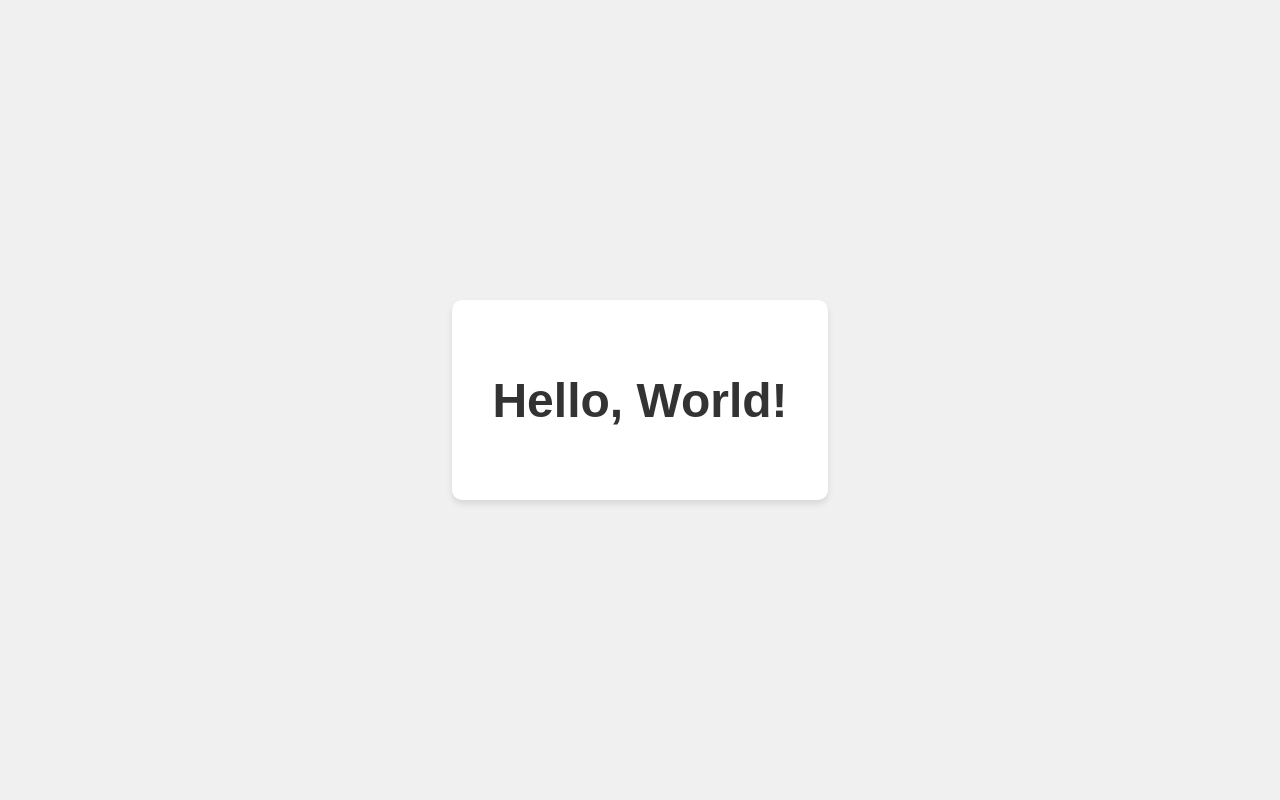
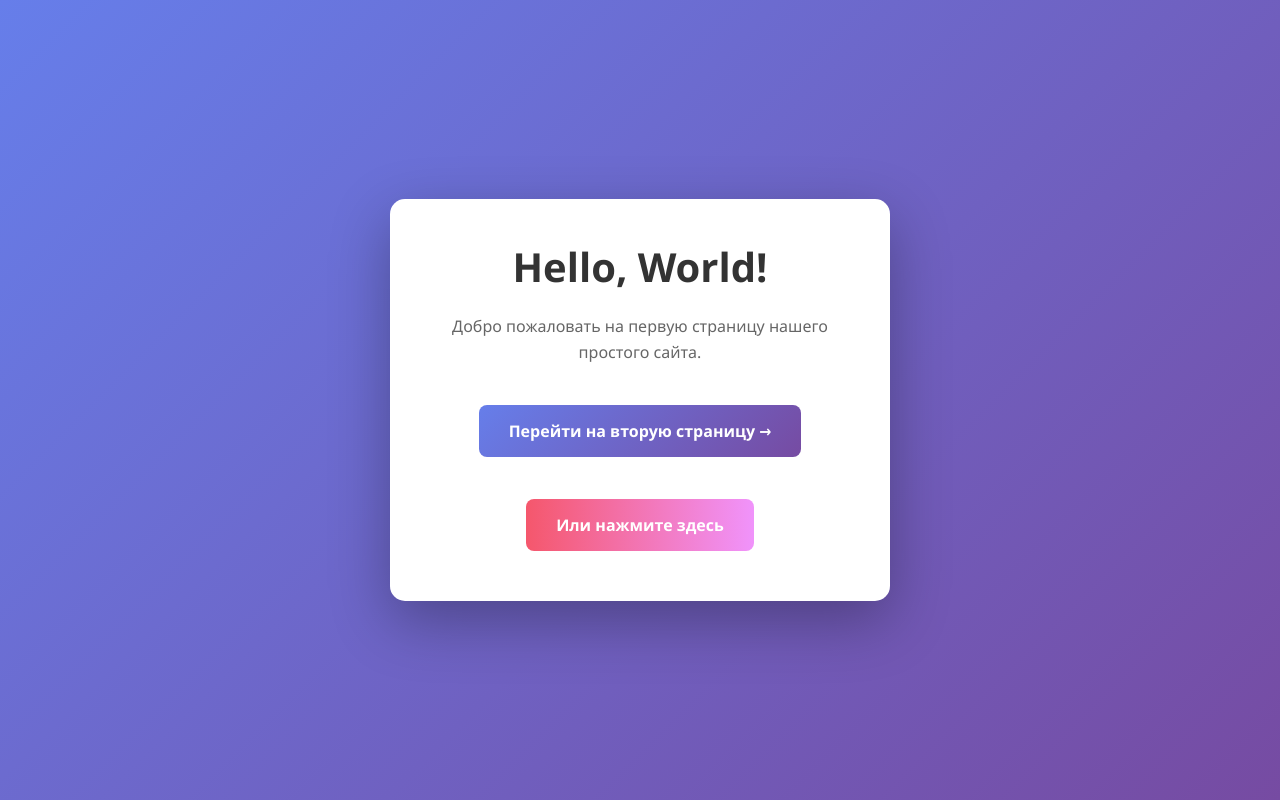
Before and after one commit to poilk777/test, a plain HTML site: page index.html in a window 1280 px wide. Drawn offline with Linux system fonts and the light colour scheme.

Commit message:
Добавить главную страницу Hello World с кнопкой перехода

```diff
--- a/index.html
+++ b/index.html
@@ -3,33 +3,78 @@
 <head>
     <meta charset="UTF-8">
     <meta name="viewport" content="width=device-width, initial-scale=1.0">
-    <title>Hello World</title>
+    <title>Главная страница</title>
     <style>
+        * {
+            margin: 0;
+            padding: 0;
+            box-sizing: border-box;
+        }
+
         body {
-            font-family: Arial, sans-serif;
+            font-family: 'Segoe UI', Tahoma, Geneva, Verdana, sans-serif;
+            background: linear-gradient(135deg, #667eea 0%, #764ba2 100%);
+            min-height: 100vh;
             display: flex;
             justify-content: center;
             align-items: center;
-            height: 100vh;
-            margin: 0;
-            background-color: #f0f0f0;
+            padding: 20px;
         }
+
         .container {
+            background: white;
+            padding: 40px 60px;
+            border-radius: 15px;
+            box-shadow: 0 20px 60px rgba(0,0,0,0.3);
             text-align: center;
-            padding: 40px;
-            background-color: white;
-            border-radius: 10px;
-            box-shadow: 0 4px 6px rgba(0, 0, 0, 0.1);
+            max-width: 500px;
         }
+
         h1 {
             color: #333;
-            font-size: 3em;
+            margin-bottom: 20px;
+            font-size: 2.5em;
+        }
+
+        p {
+            color: #666;
+            margin-bottom: 30px;
+            line-height: 1.6;
+        }
+
+        .btn {
+            display: inline-block;
+            padding: 15px 30px;
+            margin: 10px;
+            background: linear-gradient(135deg, #667eea 0%, #764ba2 100%);
+            color: white;
+            text-decoration: none;
+            border-radius: 8px;
+            font-size: 16px;
+            font-weight: 600;
+            transition: transform 0.3s, box-shadow 0.3s;
+            border: none;
+            cursor: pointer;
+        }
+
+        .btn:hover {
+            transform: translateY(-3px);
+            box-shadow: 0 10px 30px rgba(102, 126, 234, 0.4);
+        }
+
+        .btn-secondary {
+            background: #f093fb;
+            background: linear-gradient(to right, #f5576c, #f093fb);
         }
     </style>
 </head>
 <body>
     <div class="container">
         <h1>Hello, World!</h1>
+        <p>Добро пожаловать на первую страницу нашего простого сайта.</p>
+        <a href="second.html" class="btn">Перейти на вторую страницу →</a>
+        <br><br>
+        <a href="second.html" class="btn btn-secondary">Или нажмите здесь</a>
     </div>
 </body>
 </html>
```
